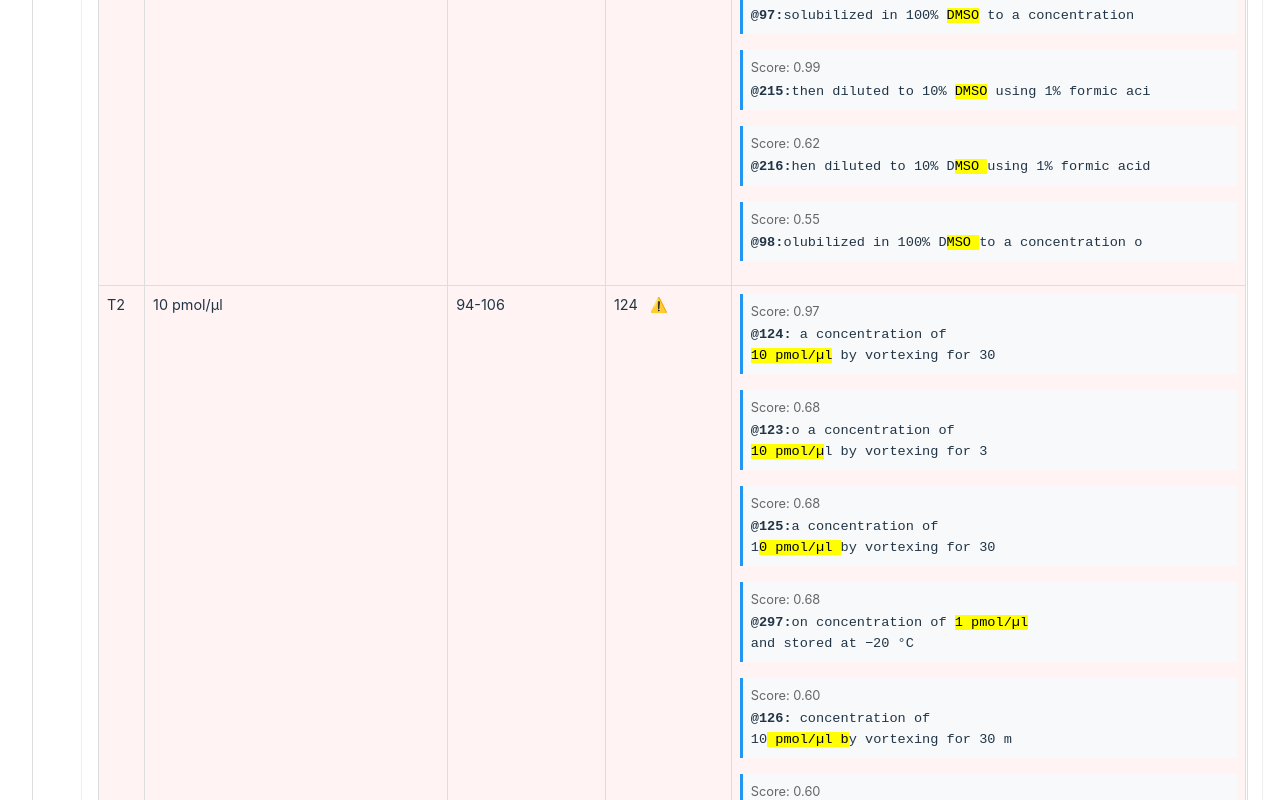
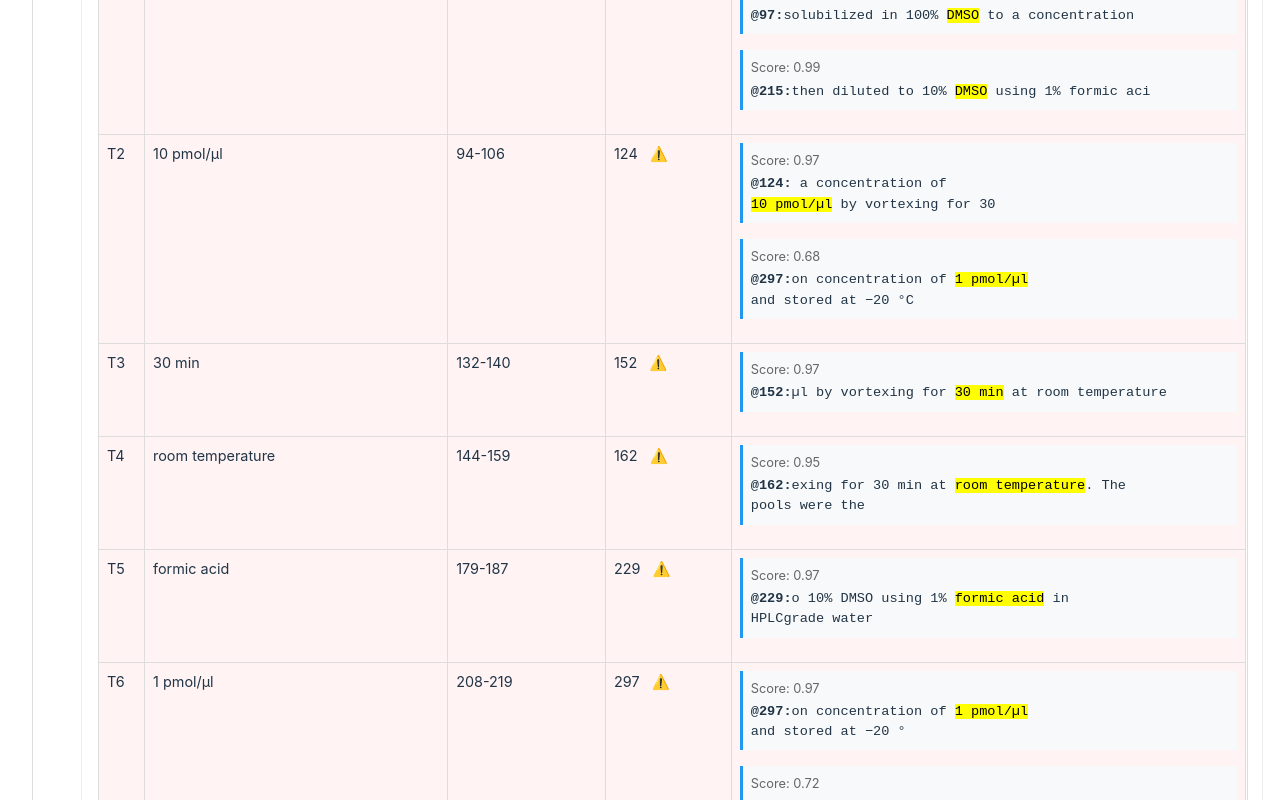
Before and after one commit to tkschmidt/bratAnn, a Vue app: page / in a window 1280 px wide. Shown: the part 2320-3120 px from the top of the page. Built offline with nearby package versions, Linux system fonts and the light colour scheme.

Commit message:
Let's go online

```diff
--- a/src/components/AnnotatedText.vue
+++ b/src/components/AnnotatedText.vue
@@ -230,9 +230,8 @@ const textChunks = computed(() => {
 })
 
 const findFuzzyMatches = (text, searchValue) => {
-  // Create array of possible matches by sliding window
   const possibleMatches = []
-  const windowSize = searchValue.length * 2 // Wider window for fuzzy matching
+  const windowSize = searchValue.length * 2
 
   for (let i = 0; i < text.length - searchValue.length + 1; i++) {
     possibleMatches.push({
@@ -246,29 +245,52 @@ const findFuzzyMatches = (text, searchValue) => {
     includeScore: true,
     threshold: fuseThreshold.value,
     location: 0,
-    distance: Math.floor(searchValue.length / 2)
+    distance: Math.floor(searchValue.length / 3), // Reduced distance
+    minMatchCharLength: Math.floor(searchValue.length * 0.8), // Minimum length of match
+    shouldSort: true,
+    findAllMatches: false
   })
 
   const results = fuse.search(searchValue)
 
-  return results.map(result => {
+  // Filter out overlapping matches
+  const filteredResults = results.reduce((acc, result) => {
     const match = result.item
-    const score = 1 - result.score // Convert to similarity score
+    const score = 1 - result.score
 
-    // Fix: Highlight the actual matching portion
-    const matchText = match.text.slice(0, searchValue.length)
-    const contextBefore = text.slice(Math.max(0, match.position - 20), match.position)
-    const contextAfter = text.slice(match.position + searchValue.length, match.position + searchValue.length + 20)
+    // Skip if score is too low
+    if (score < 0.6) return acc
 
-    const formattedText = `${contextBefore}<mark>${matchText}</mark>${contextAfter}`
+    // Check if this match overlaps with any existing matches
+    const hasOverlap = acc.some(existing => {
+      const existingStart = existing.position
+      const existingEnd = existingStart + searchValue.length
+      const currentStart = match.position
+      const currentEnd = currentStart + searchValue.length
 
-    return {
-      position: match.position,
-      score,
-      formattedText,
-      context: match.text
+      // Check for any overlap
+      return !(currentEnd < existingStart || currentStart > existingEnd) &&
+             // Allow small distance for different matches
+             Math.abs(currentStart - existingStart) < searchValue.length / 2
+    })
+
+    if (!hasOverlap) {
+      const matchText = match.text.slice(0, searchValue.length)
+      const contextBefore = text.slice(Math.max(0, match.position - 20), match.position)
+      const contextAfter = text.slice(match.position + searchValue.length, match.position + searchValue.length + 20)
+
+      acc.push({
+        position: match.position,
+        score,
+        formattedText: `${contextBefore}<mark>${matchText}</mark>${contextAfter}`,
+        context: match.text
+      })
     }
-  }).filter(match => match.score > 0.5) // Filter out very low-quality matches
+
+    return acc
+  }, [])
+
+  return filteredResults
 }
 
 const findExactOccurrences = (str, searchValue) => {
```
